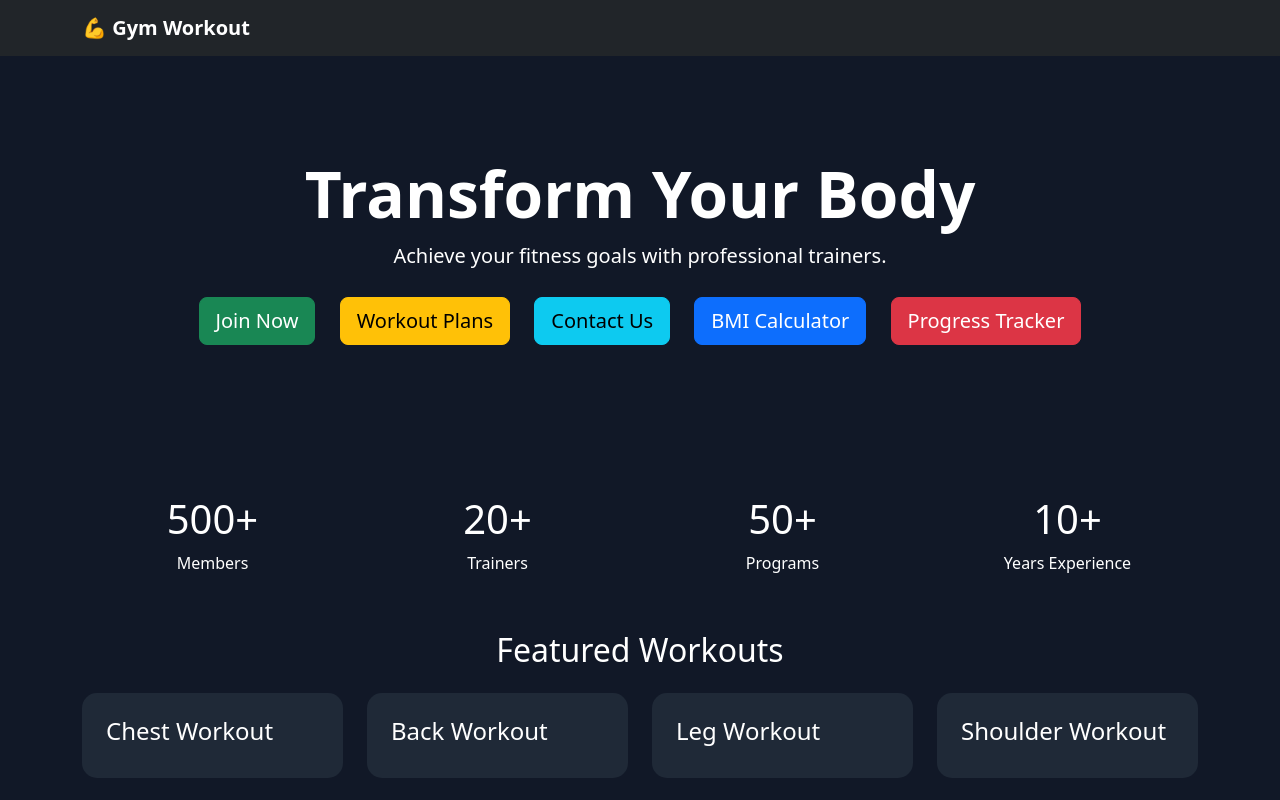
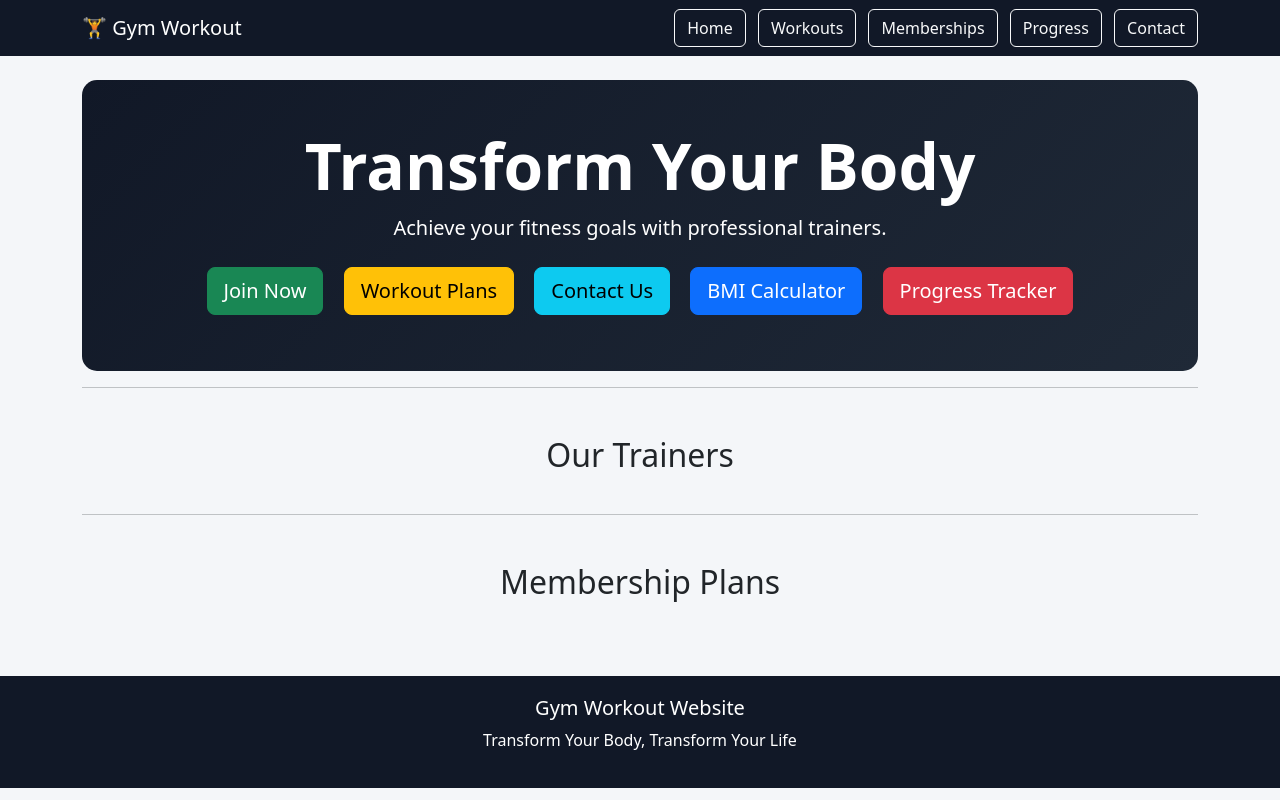
Before and after one commit to nandanaprabhakaran1031/gym_workout, a Django app: template accounts/templates/accounts/home.html in a window 1280 px wide. Run offline with Django 3.2, Linux system fonts and the light colour scheme; the template is opened without the code that fills it, so the values that code supplies are empty.

Commit message:
Update homepage, BMI calculator and membership cards

```diff
--- a/accounts/templates/accounts/home.html
+++ b/accounts/templates/accounts/home.html
@@ -1,51 +1,8 @@
-<!DOCTYPE html>
-<html>
-<head>
-    <title>Gym Workout Website</title>
+{% extends 'gymapp/base.html' %}
 
-    <link href="https://cdn.jsdelivr.net/npm/bootstrap@5.3.3/dist/css/bootstrap.min.css" rel="stylesheet">
+{% block content %}
 
-    <style>
-        body{
-            background-color:#111827;
-            color:white;
-        }
-
-        .hero{
-            padding:100px 0;
-            text-align:center;
-        }
-
-        .card{
-            background:#1f2937;
-            color:white;
-            border:none;
-            border-radius:15px;
-        }
-
-        .stats{
-            text-align:center;
-            padding:40px 0;
-        }
-
-        .btn-custom{
-            margin:10px;
-        }
-    </style>
-</head>
-<body>
-
-<nav class="navbar navbar-dark bg-dark navbar-expand-lg">
-    <div class="container">
-        <a class="navbar-brand fw-bold" href="#">
-            💪 Gym Workout
-        </a>
-    </div>
-</nav>
-
-<div class="container">
-
-    <div class="hero">
+<div class="hero text-center py-5">
 
     <h1 class="display-3 fw-bold">
         Transform Your Body
@@ -55,83 +12,65 @@
         Achieve your fitness goals with professional trainers.
     </p>
 
-        <a href="/register/" class="btn btn-success btn-lg btn-custom">
+    <a href="/register/" class="btn btn-success btn-lg m-2">
         Join Now
     </a>
 
-        <a href="/workouts/" class="btn btn-warning btn-lg btn-custom">
+    <a href="/workouts/" class="btn btn-warning btn-lg m-2">
         Workout Plans
     </a>
 
-        <a href="/contact/" class="btn btn-info btn-lg btn-custom">
+    <a href="/contact/" class="btn btn-info btn-lg m-2">
         Contact Us
     </a>
 
-        <a href="/bmi/" class="btn btn-primary btn-lg btn-custom">
+    <a href="/bmi/" class="btn btn-primary btn-lg m-2">
         BMI Calculator
     </a>
 
-        <a href="/progress/" class="btn btn-danger btn-lg btn-custom">
+    <a href="/progress/" class="btn btn-danger btn-lg m-2">
         Progress Tracker
     </a>
 
 </div>
 
-    <div class="row stats">
+<hr>
 
-        <div class="col-md-3">
-            <h1>500+</h1>
-            <p>Members</p>
+<h2 class="text-center mt-5 mb-4">Our Trainers</h2>
+
+<div class="row">
+{% for trainer in trainers %}
+    <div class="col-md-4 mb-4">
+        <div class="card p-4 text-center">
+            <h4>{{ trainer.name }}</h4>
+            <p>{{ trainer.specialization }}</p>
+
+            {% if trainer.experience %}
+            <p>{{ trainer.experience }} Years Experience</p>
+            {% endif %}
+        </div>
+    </div>
+{% endfor %}
 </div>
 
-        <div class="col-md-3">
-            <h1>20+</h1>
-            <p>Trainers</p>
+<hr>
+
+<h2 class="text-center mt-5 mb-4">Membership Plans</h2>
+
+<div class="row">
+{% for plan in memberships %}
+    <div class="col-md-4 mb-4">
+        <div class="card p-4 text-center">
+            <h3>{{ plan.plan_name }}</h3>
+
+            <h2 class="text-success">
+                ₹{{ plan.price }}
+            </h2>
+
+            <p>{{ plan.duration }}</p>
+        </div>
+    </div>
+{% endfor %}
 </div>
 
-        <div class="col-md-3">
-            <h1>50+</h1>
-            <p>Programs</p>
-        </div>
-
-        <div class="col-md-3">
-            <h1>10+</h1>
-            <p>Years Experience</p>
-        </div>
-
-    </div>
-
-    <h2 class="text-center mb-4">Featured Workouts</h2>
-
-    <div class="row">
-
-        <div class="col-md-3 mb-3">
-            <div class="card p-4">
-                <h4>Chest Workout</h4>
-            </div>
-        </div>
-
-        <div class="col-md-3 mb-3">
-            <div class="card p-4">
-                <h4>Back Workout</h4>
-            </div>
-        </div>
-
-        <div class="col-md-3 mb-3">
-            <div class="card p-4">
-                <h4>Leg Workout</h4>
-            </div>
-        </div>
-
-        <div class="col-md-3 mb-3">
-            <div class="card p-4">
-                <h4>Shoulder Workout</h4>
-            </div>
-        </div>
-
-    </div>
-
-</div>
-
-</body>
-</html>
+{% endblock %}
--- a/bmi/urls.py
+++ b/bmi/urls.py
@@ -1,6 +1,6 @@
 from django.urls import path
-from . import views
+from .views import bmi_calculator
 
 urlpatterns = [
-    path('', views.bmi_calculator, name='bmi'),
+    path('', bmi_calculator, name='bmi'),
 ]
--- a/gymapp/templates/gymapp/base.html
+++ b/gymapp/templates/gymapp/base.html
@@ -1,21 +1,67 @@
 <!DOCTYPE html>
 <html>
 <head>
-    <title>GymPro</title>
+    <title>Gym Workout</title>
 
-    <link href="https://cdn.jsdelivr.net/npm/bootstrap@5.3.3/dist/css/bootstrap.min.css"
-          rel="stylesheet">
+    <link href="https://cdn.jsdelivr.net/npm/bootstrap@5.3.3/dist/css/bootstrap.min.css" rel="stylesheet">
+
+    <style>
+        body{
+            background:#f4f6f9;
+        }
+
+        .navbar{
+            background:#111827;
+        }
+
+        .hero{
+            background:linear-gradient(135deg,#111827,#1f2937);
+            color:white;
+            padding:80px 20px;
+            border-radius:15px;
+            margin-top:20px;
+        }
+
+        .card{
+            border:none;
+            border-radius:15px;
+            box-shadow:0 4px 15px rgba(0,0,0,0.1);
+        }
+
+        .footer{
+            background:#111827;
+            color:white;
+            padding:20px;
+            margin-top:50px;
+        }
+    </style>
 </head>
+
 <body>
 
-<nav class="navbar navbar-expand-lg navbar-dark bg-dark">
+<nav class="navbar navbar-expand-lg navbar-dark">
     <div class="container">
-        <a class="navbar-brand" href="#">GymPro 💪</a>
+        <a class="navbar-brand" href="/">🏋 Gym Workout</a>
+
+        <div>
+            <a href="/" class="btn btn-outline-light me-2">Home</a>
+            <a href="/workouts/" class="btn btn-outline-light me-2">Workouts</a>
+            <a href="/memberships/" class="btn btn-outline-light me-2">Memberships</a>
+            <a href="/progress/" class="btn btn-outline-light me-2">Progress</a>
+            <a href="/contact/" class="btn btn-outline-light">Contact</a>
+        </div>
     </div>
 </nav>
 
-{% block content %}
-{% endblock %}
+<div class="container mt-4">
+    {% block content %}
+    {% endblock %}
+</div>
+
+<div class="footer text-center">
+    <h5>Gym Workout Website</h5>
+    <p>Transform Your Body, Transform Your Life</p>
+</div>
 
 </body>
 </html>
--- a/gymproject/settings.py
+++ b/gymproject/settings.py
@@ -123,3 +123,6 @@ USE_TZ = True
 # https://docs.djangoproject.com/en/6.0/howto/static-files/
 
 STATIC_URL = 'static/'
+
+MEDIA_URL = '/media/'
+MEDIA_ROOT = BASE_DIR / 'media'
--- a/trainers/models.py
+++ b/trainers/models.py
@@ -4,7 +4,11 @@ class Trainer(models.Model):
     name = models.CharField(max_length=100)
     specialization = models.CharField(max_length=100)
     experience = models.IntegerField()
-    photo = models.ImageField(upload_to='trainers/')
+    photo = models.ImageField(
+        upload_to='trainers/',
+        blank=True,
+        null=True
+    )
 
     def __str__(self):
         return self.name
```
Also changed, not shown: accounts/templates/accounts/login.html (+30 -7 lines), accounts/templates/accounts/register.html (+30 -18 lines), accounts/views.py (+15 -1 lines), bmi/templates/bmi/bmi.html (+75 -20 lines), bmi/views.py (+23 -3 lines), contact/templates/contact/contact.html (+33 -20 lines), gymapp/templates/gymapp/home.html (+27 -10 lines), gymproject/urls.py (+13 -5 lines), progress/templates/progress/progress_list.html (+59 -29 lines), workouts/templates/workouts/workout_list.html (+41 -15 lines), db.sqlite3, 3 other files. Lines whose indentation alone changed are shown as unchanged.
